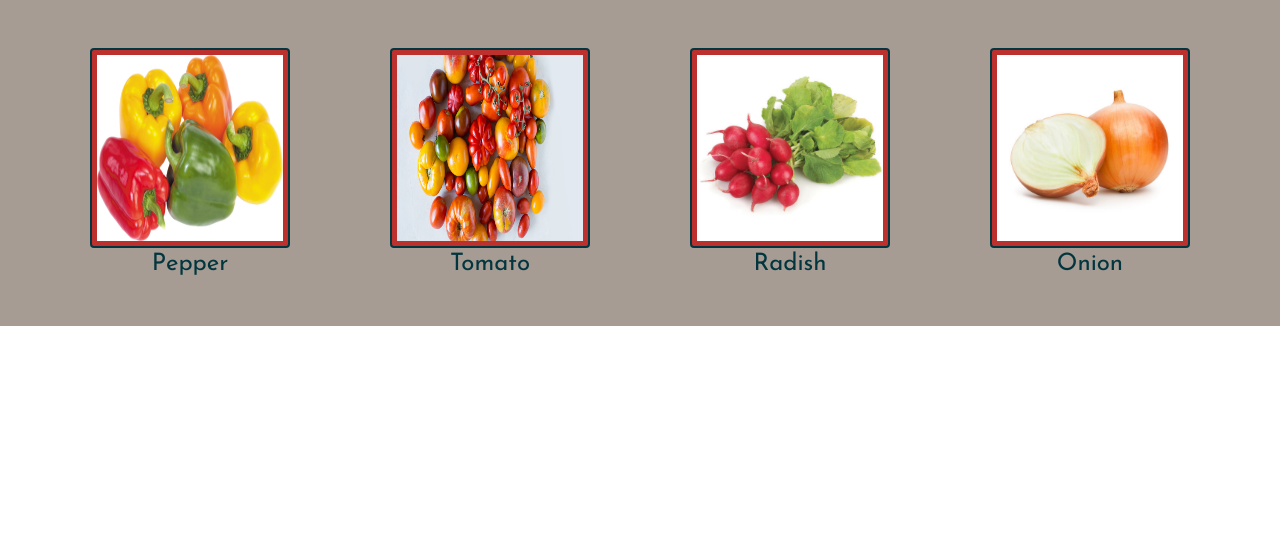
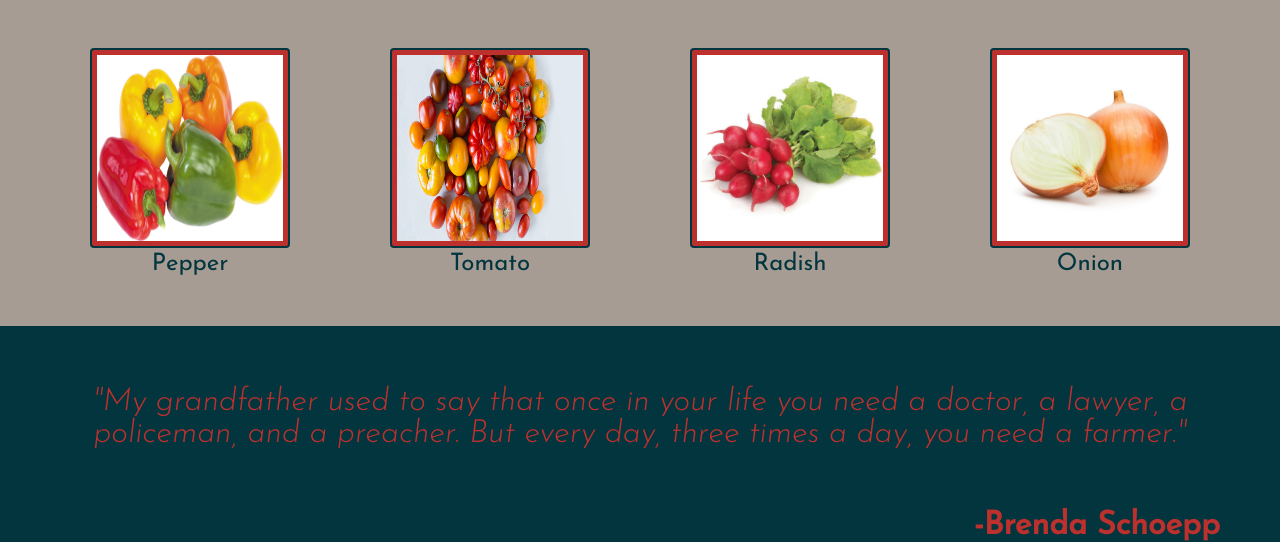
Before and after one commit to jwatkins26/landing-page, a plain HTML site: page index.html in a window 1280 px wide. Shown: the part 716-1258 px from the top of the page. Before the commit the page ends 1042 px from the top, so only its background shows below. Drawn offline with Linux system fonts and the light colour scheme.

Commit message:
Added quote

```diff
--- a/index.html
+++ b/index.html
@@ -61,5 +61,15 @@
         </div>
 
 
+        <div class="quote">
+            <p><em>"My grandfather used to say that once in your life you need a doctor, a lawyer, a policeman, and a preacher. But every day, three times a day, you need a farmer."</em></p>
+            </div>
+            <div class="person">
+                <p><strong>-Brenda Schoepp</strong></p>
+            </div>
+
+
+
+
 </body>
 </html>
--- a/styles.css
+++ b/styles.css
@@ -115,3 +115,25 @@ main {
     font-size: 1.5em;
     text-align: center;
 }
+
+/* Quote */
+.quote {
+    display: flex;
+    background-color: #02353e;
+    color: #bc312e;
+    font-size: 2em;
+    padding: 60px;
+}
+
+.quote p {
+    text-align: center;
+}
+
+.person {
+    display: flex;
+    background-color: #02353e;
+    color: #bc312e;
+    font-size: 2em;
+    justify-content: flex-end;
+    padding-right: 60px;
+}
```
